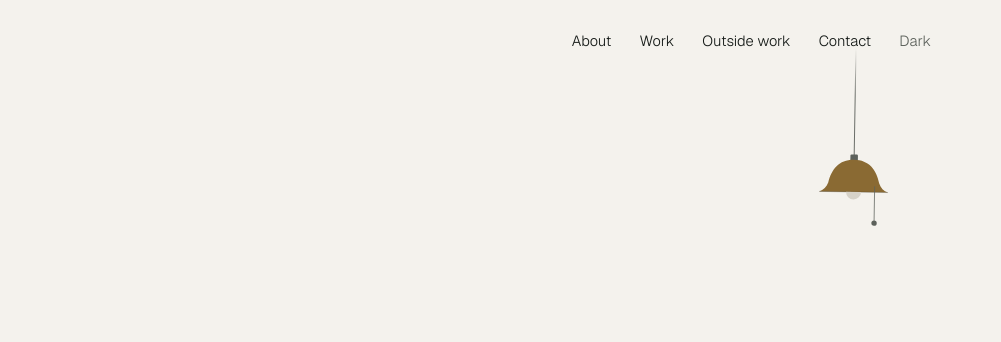
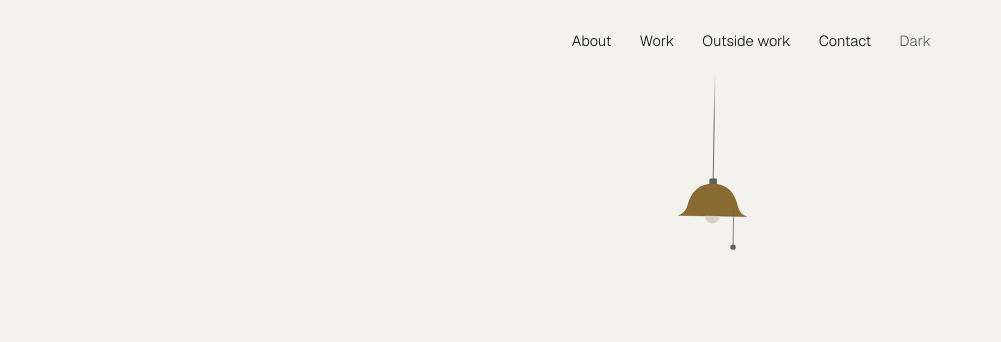
Before and after one commit to fschmeis/fschmeis.github.io, a plain HTML site: page index.html in a window 1280 px wide. Shown: the top 342 px of the page, 279-1280 px from the left. Drawn offline with Linux system fonts and the light colour scheme; no server answers; animation ran at ten frames a second.

Commit message:
Nur noch die Lampe, Lichtkegel weich
Co-Authored-By: Claude Opus 5.5 <noreply@anthropic.com>
Claude-Session: https://claude.ai/code/session_016WKHkBjWgvwrvbjWUZzuce

```diff
--- a/hero.js
+++ b/hero.js
@@ -1,4 +1,4 @@
-// Hero ornaments: a pendant lamp whose pull cord switches light/dark, and a Calder-style mobile whose shapes link to the sections.
+// Hero ornament: a pendant lamp whose pull cord switches light/dark.
 (()=>{
   const NS='http://www.w3.org/2000/svg';
   const el=(n,a,p)=>{const e=document.createElementNS(NS,n);for(const k in a)e.setAttribute(k,a[k]);if(p)p.appendChild(e);return e;};
@@ -14,8 +14,18 @@
   el('stop',{offset:'.55','stop-color':'#f3d9a4','stop-opacity':.07},rg);
   el('stop',{offset:'1','stop-color':'#f3d9a4','stop-opacity':0},rg);
   const lamp=el('g',{},lampSvg), body=el('g',{transform:'translate(0 34)'});
-  const glow=el('path',{class:'glow',d:'M76 160 L124 160 L230 470 L-30 470 Z',fill:'url(#lampglow)'},body);
-  el('line',{x1:100,y1:0,x2:100,y2:146,stroke:'var(--muted)','stroke-width':1.2},lamp);lamp.appendChild(body);
+  const cg=el('linearGradient',{id:'lampcord',gradientUnits:'userSpaceOnUse',x1:0,y1:0,x2:0,y2:70},defs);
+  el('stop',{offset:'0','stop-color':'var(--muted)','stop-opacity':0},cg);
+  el('stop',{offset:'1','stop-color':'var(--muted)','stop-opacity':1},cg);
+  const blur=el('filter',{id:'lampsoft',x:'-60%',y:'-20%',width:'220%',height:'150%'},defs);
+  el('feGaussianBlur',{stdDeviation:14},blur);
+  const halo=el('radialGradient',{id:'lamphalo'},defs);
+  el('stop',{offset:'0','stop-color':'#f3d9a4','stop-opacity':.22},halo);
+  el('stop',{offset:'1','stop-color':'#f3d9a4','stop-opacity':0},halo);
+  const glow=el('g',{class:'glow'},body);
+  el('path',{d:'M80 158 L120 158 L215 440 L-15 440 Z',fill:'url(#lampglow)',filter:'url(#lampsoft)'},glow);
+  el('ellipse',{cx:100,cy:162,rx:70,ry:46,fill:'url(#lamphalo)'},glow);
+  el('path',{d:'M100 0V146',stroke:'url(#lampcord)','stroke-width':1.2,fill:'none'},lamp);lamp.appendChild(body);
   el('rect',{x:95,y:108,width:10,height:9,rx:1.5,fill:'var(--muted)'},body);
   // dome shade, slightly flared at the rim
   el('path',{d:'M100 115 C80 115 70 128 66 146 C64 152 60 156 54 158 L146 158 C140 156 136 152 134 146 C130 128 120 115 100 115 Z',fill:'var(--accent)'},body);
@@ -44,62 +54,14 @@
   const endPull=()=>{if(!dragging)return;const d=dragging;dragging=null;if(d.max<4){pull=14;}toggle();wake();};
   hit.addEventListener('pointerup',endPull);hit.addEventListener('pointercancel',()=>{dragging=null;wake();});
 
-  // ---------- Mobile ----------
-  // Arms balance like a real mobile: the heavy shape sits on the short end.
-  const mob=document.getElementById('hero-mobile');
-  const links=[
-    {href:'#about',label:'About',col:'var(--rust)',shape:'circle',r:17},
-    {href:'#work',label:'Work',col:'var(--accent)',shape:'half',r:15},
-    {href:'#offline',label:'Outside work',col:'var(--olive)',shape:'leaf',r:12},
-    {href:'#contact',label:'Contact',col:'var(--ink)',shape:'circle',r:7}
-  ];
-  const arms=[];
-  const wire={stroke:'var(--muted)','stroke-width':1.1,fill:'none','stroke-linecap':'round'};
-  function shape(p,s,y){
-    const a=el('a',{href:s.href,'aria-label':s.label},p);
-    let sh;
-    if(s.shape==='circle')sh=el('circle',{class:'shape',cx:0,cy:y+s.r,r:s.r,fill:s.col},a);
-    else if(s.shape==='half')sh=el('path',{class:'shape',d:`M${-s.r*1.2} ${y} A${s.r*1.2} ${s.r*1.2} 0 0 0 ${s.r*1.2} ${y} Z`,fill:s.col},a);
-    else sh=el('path',{class:'shape',d:`M0 ${y} C${s.r} ${y+s.r*.6} ${s.r} ${y+s.r*1.8} 0 ${y+s.r*2.6} C${-s.r} ${y+s.r*1.8} ${-s.r} ${y+s.r*.6} 0 ${y}Z`,fill:s.col},a);
-    el('circle',{cx:0,cy:y+s.r,r:Math.max(s.r+4,22),fill:'transparent'},a);
-    el('text',{x:0,y:y+(s.shape==='half'?s.r*1.2:s.r*(s.shape==='leaf'?2.6:2))+14,'text-anchor':'middle'},a).textContent=s.label;
-    return a;
-  }
-  // arm: pivot hangs `drop` below parent point; left/right lengths; children hang from the ends
-  function arm(p,drop,L,R,left,right,depth){
-    el('line',{x1:0,y1:0,x2:0,y2:drop,...wire},p);
-    const piv=el('g',{transform:`translate(0 ${drop})`},p);
-    const bar=el('g',{},piv);
-    el('path',{d:`M${-L} 0 Q0 -5 ${R} 0`,...wire},bar);
-    el('circle',{cx:0,cy:0,r:1.8,fill:'var(--muted)'},bar);
-    const a={bar,L,R,tilt:0,tv:0,yaw:0,yv:0,depth,ends:[]};
-    [[-L,left],[R,right]].forEach(([x,child])=>{
-      const end=el('g',{transform:`translate(${x} 0)`},bar);
-      const hang=el('g',{},end);a.ends.push(hang);
-      if(child.label){el('line',{x1:0,y1:0,x2:0,y2:child.drop,...wire},hang);shape(hang,child,child.drop);}
-      else arm(hang,child.drop,child.L,child.R,child.left,child.right,depth+1);
-    });
-    arms.push(a);
-  }
-  const top=el('g',{transform:'translate(150 0)'},mob);
-  arm(top,120,104,40,
-    {...links[0],drop:30},
-    {drop:26,L:46,R:26,
-      left:{...links[1],drop:26},
-      right:{drop:20,L:26,R:18,left:{...links[2],drop:18},right:{...links[3],drop:22}}},0);
-
-  // nudge the mobile when the cursor moves through it
+  // brushing past the shade nudges it
   let px=null;
   addEventListener('pointermove',e=>{
     if(still||!heroVisible)return;
-    const r=mob.getBoundingClientRect();
-    const inside=e.clientX>r.left-20&&e.clientX<r.right+20&&e.clientY>r.top&&e.clientY<r.bottom+20;
-    if(px!==null&&inside){const dx=e.clientX-px;arms.forEach((a,i)=>{a.yv+=dx*.0009/(1+i*.3);a.tv+=dx*.006;});wake();}
     const lr=lampSvg.getBoundingClientRect();
-    if(px!==null&&e.clientX>lr.left&&e.clientX<lr.right&&e.clientY>lr.top+lr.height*.4&&e.clientY<lr.top+lr.height*.7){lw+=(e.clientX-px)*.00012;wake();}
+    if(px!==null&&e.clientX>lr.left&&e.clientX<lr.right&&e.clientY>lr.top+lr.height*.4&&e.clientY<lr.top+lr.height*.75){lw+=(e.clientX-px)*.00012;wake();}
     px=e.clientX;
   },{passive:true});
-  mob.addEventListener('click',()=>{arms.forEach(a=>a.yv+=(Math.random()-.5)*.08);wake();});
 
   // ---------- Physics loop (runs only while something moves) ----------
   let running=false, heroVisible=true;
@@ -113,29 +75,10 @@
     if(!dragging){pullV+=-pull*.18-pullV*.25;pull+=pullV;}
     e+=Math.abs(pull)*.01+Math.abs(pullV)*.01;
     cord.setAttribute('y2',196+pull);bead.setAttribute('cy',199+pull);hit.setAttribute('cy',196+pull);
-    // mobile: each arm tilts a little and turns around its wire
-    arms.forEach(a=>{
-      a.tv+=-a.tilt*.04-a.tv*.06; a.tilt=Math.max(-14,Math.min(14,a.tilt+a.tv));
-      a.yv+=-Math.sin(a.yaw)*.0025-a.yv*.012; a.yaw+=a.yv;
-      e+=Math.abs(a.tv)*.02+Math.abs(a.yv)*5+Math.abs(a.tilt)*.01+Math.abs(Math.sin(a.yaw))*.5;
-      const c=Math.cos(a.yaw);
-      a.bar.setAttribute('transform',`rotate(${a.tilt}) scale(${c.toFixed(3)} 1)`);
-      // children hang straight down from the tilted arm
-      a.ends.forEach(h=>h.setAttribute('transform',`rotate(${-a.tilt})`));
-    });
     if(e>.002)requestAnimationFrame(step);else running=false;
   }
   if('IntersectionObserver' in window)new IntersectionObserver(es=>{heroVisible=es[0].isIntersecting;}).observe(deco);
 
-  // ---------- Variant (preview only: #lamp, #mobile, #both) ----------
-  const V=['lamp','mobile','both'];
-  function pick(){
-    const h=location.hash.slice(1);
-    if(V.includes(h))deco.dataset.variant=h;
-    document.querySelectorAll('.variant-switch a').forEach(a=>a.setAttribute('aria-current',a.getAttribute('href')==='#'+deco.dataset.variant));
-  }
-  pick();addEventListener('hashchange',pick);
-
   // one small settle on load, then everything rests
-  if(!still){lw=.006;arms.forEach((a,i)=>{a.yv=.05*(i%2?-1:1);a.tv=.4;});wake();}
+  if(!still){lw=.006;wake();}
 })();
--- a/index.html
+++ b/index.html
@@ -32,9 +32,8 @@
 </nav>
 
 <header class="hero">
-  <div class="deco" id="deco" data-variant="lamp">
+  <div class="deco" id="deco">
     <svg class="lamp" id="hero-lamp" viewBox="0 0 200 284" aria-hidden="true"></svg>
-    <svg class="mobile" id="hero-mobile" viewBox="0 0 240 336" role="navigation" aria-label="Sections"></svg>
   </div>
   <div>
     <span class="eyebrow">Software developer in Leipzig</span>
--- a/style.css
+++ b/style.css
@@ -2,7 +2,7 @@
 @font-face{font-family:"Geist";font-style:normal;font-weight:300 500;font-display:swap;src:url(fonts/geist.woff2) format("woff2")}
 @font-face{font-family:"Geist Mono";font-style:normal;font-weight:400;font-display:swap;src:url(fonts/geist-mono.woff2) format("woff2")}
 
-/* Ornaments: a pendant lamp and a mobile up top, a playable piano and a hanging plant */
+/* Ornaments: a pendant lamp up top, a playable piano and a hanging plant */
 /* Layout: calm magazine page, dark first, large serif headings, narrow text column */
 :root{
   --bg:#0e1311; --bg2:#141a17; --ink:#ece8df; --muted:#9a9f97; --line:#28302c; --accent:#c9a46a; --rust:#b8693f; --olive:#8d8a55; --leaf:#5f7a4a; --stem:#6d7a52;
@@ -139,26 +139,14 @@ footer{padding-block:28px;display:flex;justify-content:space-between;gap:16px;fl
 }
 @media (prefers-reduced-motion:reduce){*{animation:none!important;transition:none!important}.rv.pre{opacity:1;transform:none}html{scroll-behavior:auto}}
 
-/* Hero ornaments: pendant lamp (pull cord switches light/dark) and a Calder-style mobile (shapes link to sections) */
-.deco{position:absolute!important;z-index:0!important;top:-34px;right:0;-webkit-mask-image:linear-gradient(#0000,#000 48px);mask-image:linear-gradient(#0000,#000 48px);display:flex;align-items:flex-start;gap:clamp(8px,3vw,40px);pointer-events:none}
+/* Hero ornament: pendant lamp, the pull cord switches light/dark */
+.deco{position:absolute!important;z-index:0!important;top:-10px;right:clamp(0px,11vw,170px);display:flex;align-items:flex-start;gap:clamp(8px,3vw,40px);pointer-events:none}
 .deco svg{display:block;height:auto;overflow:visible}
 .deco .lamp{width:150px}
-.deco .mobile{width:190px}
-.deco[data-variant="lamp"] .mobile,.deco[data-variant="mobile"] .lamp{display:none}
 .deco .hit{pointer-events:auto;cursor:pointer}
-.deco a{pointer-events:auto;cursor:pointer;outline:none}
-.deco a text{font:400 11px var(--sans);fill:var(--muted);opacity:0;transition:opacity .3s}
-.deco a:hover text,.deco a:focus-visible text{opacity:1}
-.deco a:focus-visible .shape{stroke:var(--ink);stroke-width:1.5}
 .glow{transition:opacity .6s}
 @media (max-width:820px){
-  .deco{gap:10px;top:-24px}
-  .hero{padding-top:150px}
+  .deco{top:-6px;right:12px}
+  .hero{padding-top:140px}
   .deco .lamp{width:96px}
-  .deco .mobile{width:150px}
-  .deco[data-variant="both"] .lamp{width:80px}
-  .deco[data-variant="both"] .mobile{width:130px}
 }
-.variant-switch{position:fixed;left:max(16px,env(safe-area-inset-left,0px));bottom:calc(16px + env(safe-area-inset-bottom,0px));z-index:30;display:flex;gap:2px;padding:3px;border:1px solid var(--line);border-radius:99px;background:var(--bg);font-size:.8rem}
-.variant-switch a{padding:5px 12px;border-radius:99px;text-decoration:none;color:var(--muted)}
-.variant-switch a[aria-current="true"]{background:var(--bg2);color:var(--ink)}
```
